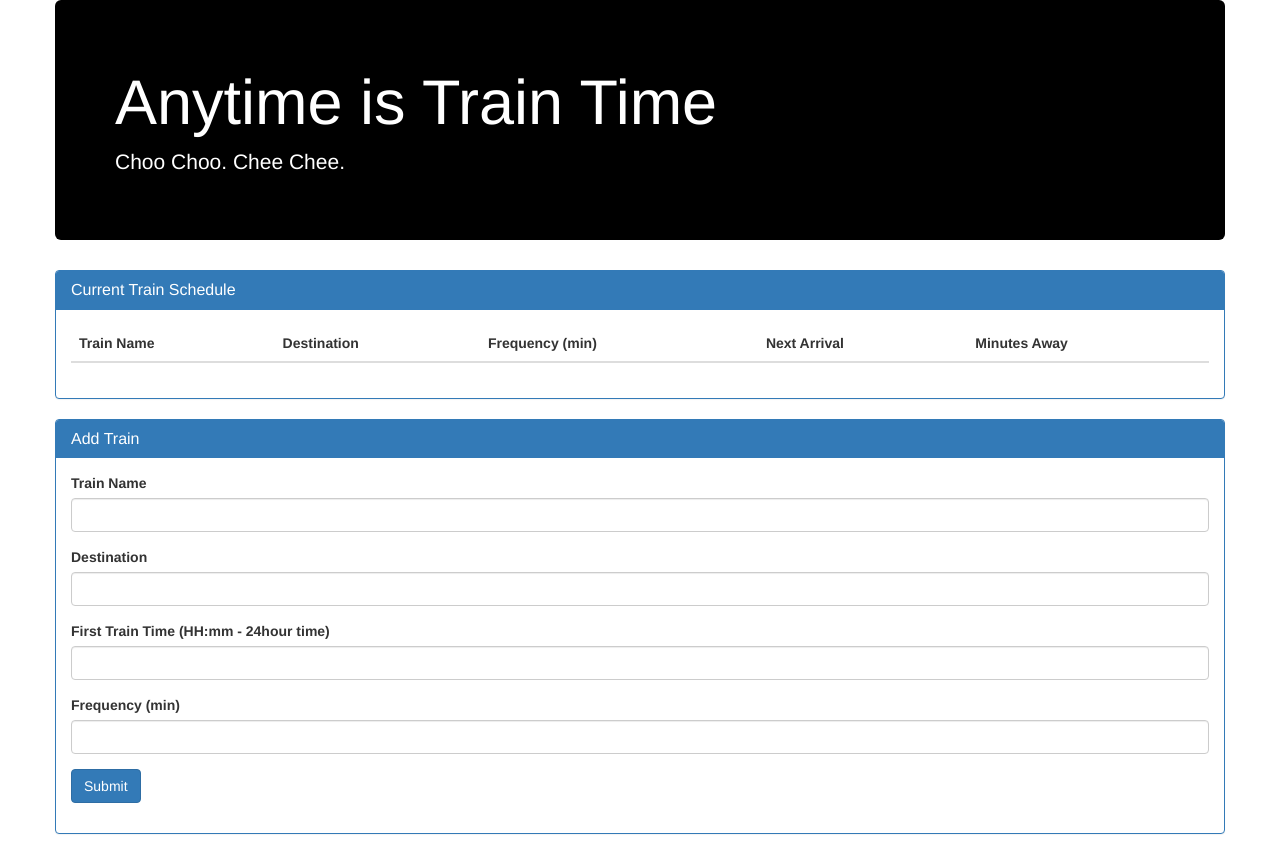
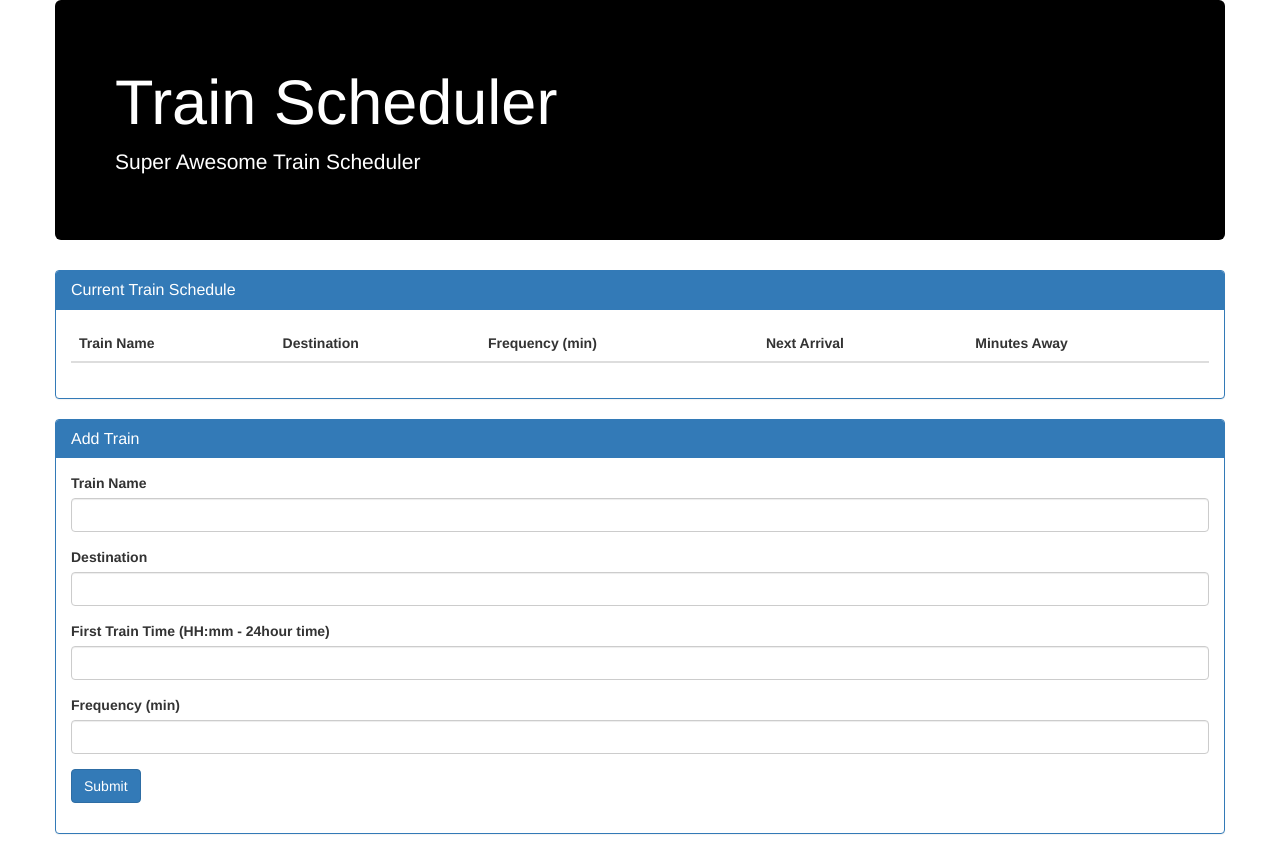
Before and after one commit to sshampine/trainschedule, a plain HTML site: page index.html in a window 1280 px wide. Drawn offline with nearby package versions, Linux system fonts and the light colour scheme; no server answers.

Commit message:
changed jumbotron language

```diff
--- a/index.html
+++ b/index.html
@@ -14,8 +14,8 @@
 	<div class="container">
 		<div class="row">
 			<div class="jumbotron mycolor">
-				<h1>Anytime is Train Time</h1>
-				<p>Choo Choo. Chee Chee.</p>
+				<h1>Train Scheduler</h1>
+				<p>Super Awesome Train Scheduler</p>
 			</div>
 		</div>
 		<div class="row">
```
Also changed, not shown: assets/images/main.jpg (added).
